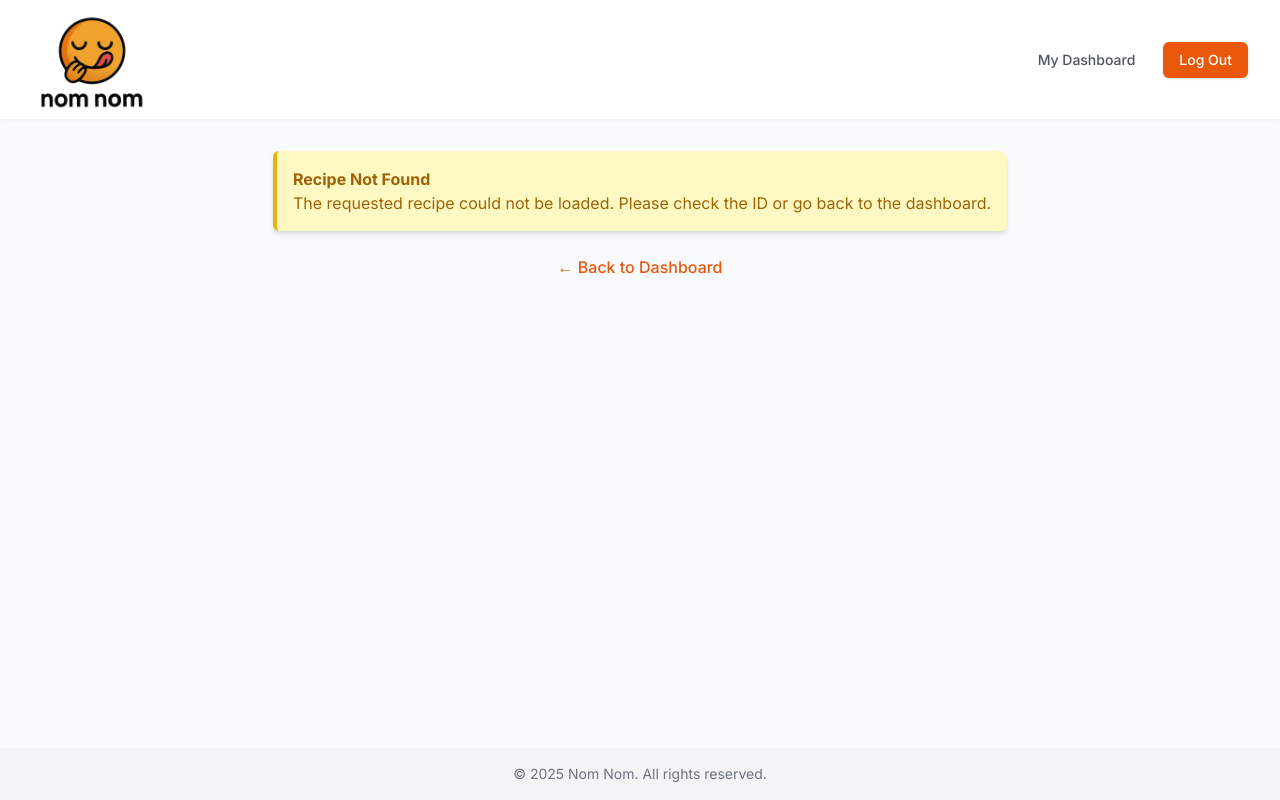
After one commit to ManavRaja/cs-2300-project, a Django app: template recipe_site/main_app/templates/main_app/recipe.html in a window 1280 px wide. The commit adds this page. Run offline with Django 5.2, Linux system fonts and the light colour scheme; the template is opened without the code that fills it, so the values that code supplies are empty; some libraries are stand-ins or nearby versions.

Commit message:
made recipe.html for viewing user's custom recipes; ensured user only accesses their recipes

```diff
--- /dev/null
+++ b/recipe_site/main_app/templates/main_app/recipe.html
@@ -0,0 +1,120 @@
+{% extends "main_app/user_layout.html" %}
+
+{% block content %}
+<div class="max-w-4xl mx-auto px-4 sm:px-6 lg:px-8 py-8">
+
+  {# Check if the recipe object exists #}
+  {% if recipe %}
+    <div class="bg-white p-6 sm:p-8 rounded-lg shadow-md">
+
+      {# Recipe Name (Title) #}
+      <h1 class="text-3xl sm:text-4xl font-bold text-gray-800 mb-4 text-center">
+        {{ recipe.name|default:"Recipe Name Unavailable" }}
+      </h1>
+
+      {# Optional Cuisine Display #}
+      {% if recipe.cuisine %}
+        <p class="text-center text-sm text-gray-500 mb-6 uppercase tracking-wider">{{ recipe.cuisine }}</p>
+      {% endif %}
+
+      {# Main Content Area - Flex layout for Image and Details #}
+      <div class="flex flex-col md:flex-row md:space-x-8">
+
+        {# Left Column (or Top on Mobile): Image and Quick Stats #}
+        <div class="w-full md:w-1/3 mb-6 md:mb-0">
+          {# Recipe Picture #}
+          {% if recipe.picture %}
+            <img src="{{ recipe.picture.url }}" alt="{{ recipe.name }}" class="w-full h-auto object-cover rounded-lg shadow-sm mb-4" onerror="this.onerror=null; this.src='https://placehold.co/600x400/f3f4f6/9ca3af?text=No+Image';">
+          {% else %}
+            {# Placeholder if no image is provided #}
+            <img src="https://placehold.co/600x400/f3f4f6/9ca3af?text=No+Image" alt="Placeholder image for {{ recipe.name }}" class="w-full h-auto object-cover rounded-lg shadow-sm mb-4">
+          {% endif %}
+
+          {# Quick Stats Section #}
+          <div class="space-y-2 text-sm text-gray-700">
+            {% if recipe.cook_time is not None %}
+              <div class="flex justify-between">
+                <span class="font-medium">Cook Time:</span>
+                <span>{{ recipe.cook_time }} minutes</span>
+              </div>
+            {% endif %}
+             {% if recipe.calories is not None %}
+              <div class="flex justify-between">
+                <span class="font-medium">Calories:</span>
+                <span>{{ recipe.calories }} kcal</span>
+              </div>
+            {% endif %}
+             {% if recipe.protein is not None %}
+              <div class="flex justify-between">
+                <span class="font-medium">Protein:</span>
+                <span>{{ recipe.protein }} g</span>
+              </div>
+            {% endif %}
+            {% if recipe.fat is not None %}
+              <div class="flex justify-between">
+                <span class="font-medium">Fat:</span>
+                <span>{{ recipe.fat }} g</span>
+              </div>
+            {% endif %}
+            {% if recipe.carbohydrates is not None %}
+              <div class="flex justify-between">
+                <span class="font-medium">Carbohydrates:</span>
+                <span>{{ recipe.carbohydrates }} g</span>
+              </div>
+            {% endif %}
+          </div>
+        </div>
+
+        {# Right Column (or Bottom on Mobile): Description, Ingredients, Instructions #}
+        <div class="w-full md:w-2/3">
+          {# Description #}
+          {% if recipe.description %}
+            <div class="mb-6">
+              <h2 class="text-xl font-semibold text-gray-700 mb-2 border-b pb-1">Description</h2>
+              <p class="text-gray-600 whitespace-pre-wrap">{{ recipe.description }}</p> {# whitespace-pre-wrap preserves whitespace and wraps text #}
+            </div>
+          {% endif %}
+
+          {# Ingredients #}
+          {% if recipe.ingredients %}
+            <div class="mb-6">
+              <h2 class="text-xl font-semibold text-gray-700 mb-2 border-b pb-1">Ingredients</h2>
+              {# Use linebreaksbr filter to convert newlines in the TextField to <br> tags #}
+              <div class="text-gray-600 prose prose-sm max-w-none"> {# Using tailwind typography plugin classes for potential list formatting if needed #}
+                 {{ recipe.ingredients|linebreaksbr }}
+              </div>
+            </div>
+          {% endif %}
+
+          {# Instructions #}
+          {% if recipe.instructions %}
+            <div>
+              <h2 class="text-xl font-semibold text-gray-700 mb-2 border-b pb-1">Instructions</h2>
+               {# Use linebreaksbr filter to convert newlines in the TextField to <br> tags #}
+              <div class="text-gray-600 prose prose-sm max-w-none">
+                 {{ recipe.instructions|linebreaksbr }}
+              </div>
+            </div>
+          {% endif %}
+        </div>
+      </div> {# End Main Content Area #}
+
+    </div> {# End Card #}
+
+  {% else %}
+    {# Message if the recipe object is not found #}
+    <div class="bg-yellow-100 border-l-4 border-yellow-500 text-yellow-700 p-4 rounded-md shadow-md" role="alert">
+      <p class="font-bold">Recipe Not Found</p>
+      <p>The requested recipe could not be loaded. Please check the ID or go back to the dashboard.</p>
+    </div>
+     {# Optional: Add a link back to the dashboard #}
+     <div class="text-center mt-6">
+        <a href="{% url 'user_page' %}" class="text-orange-600 hover:text-orange-800 font-medium">
+            &larr; Back to Dashboard
+        </a>
+        {# Replace 'user_dashboard' with the actual name of your user dashboard URL pattern #}
+     </div>
+  {% endif %}
+
+</div> {# End Container #}
+{% endblock %}
--- /dev/null
+++ b/recipe_site/main_app/templates/main_app/user_layout.html
@@ -0,0 +1,18 @@
+{% extends "main_app/layout.html" %}
+
+
+{% block nav %}
+
+{# Keep the navigation block consistent with the original user.html but include a logout button instead of the login, signup buttons #}
+
+<div class="flex items-center space-x-4">
+    <a href="{% url 'user_page' %}" class="text-gray-600 hover:text-orange-600 px-3 py-2 rounded-md text-sm font-medium transition duration-150 ease-in-out">
+        My Dashboard
+    </a>
+    <a href="{% url 'logout' %}" class="bg-orange-600 hover:bg-orange-700 text-white px-4 py-2 rounded-md text-sm font-medium shadow transition duration-150 ease-in-out">
+        Log Out
+    </a>
+</div>
+
+
+{% endblock %}
--- a/recipe_site/main_app/urls.py
+++ b/recipe_site/main_app/urls.py
@@ -7,4 +7,5 @@ urlpatterns = [
     path('signup/', views.signup_view, name='signup'),
     path('user/', views.user_page, name='user_page'),
     path('logout', views.logout_view, name='logout'),
+    path('user/recipe/<int:recipe_id>/', views.recipe_detail, name='recipe_detail'),
 ]
```
Also changed, not shown: recipe_site/main_app/templates/main_app/user.html (+30 -24 lines), recipe_site/main_app/views.py (+30 -0 lines).
